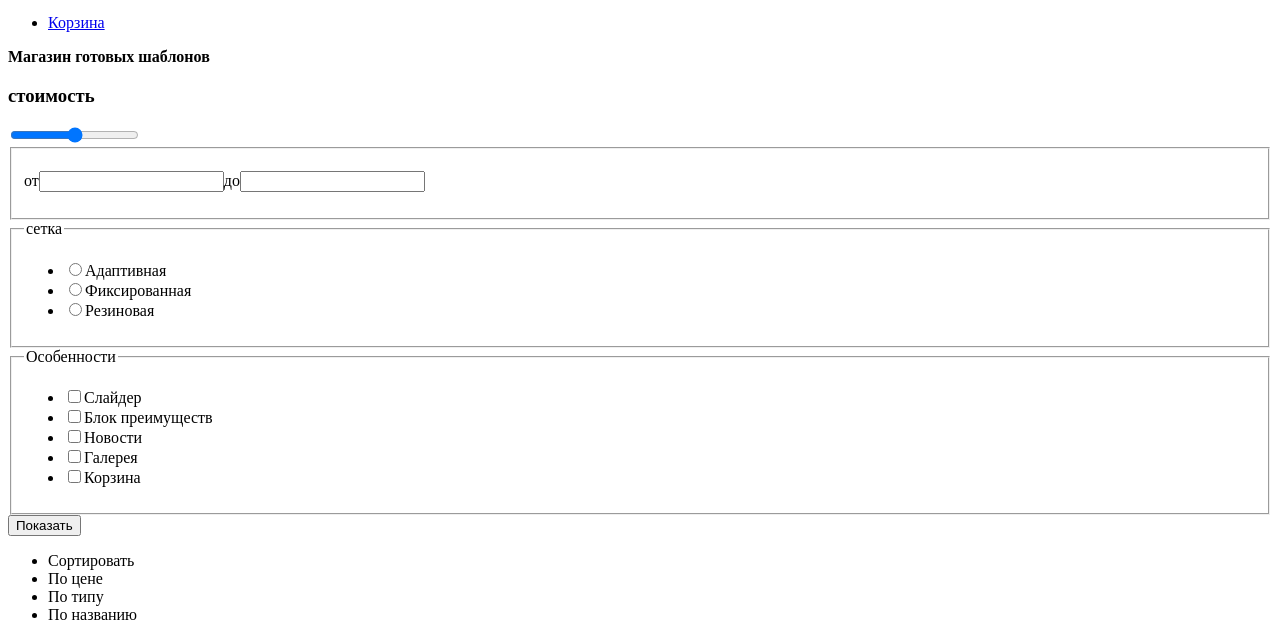
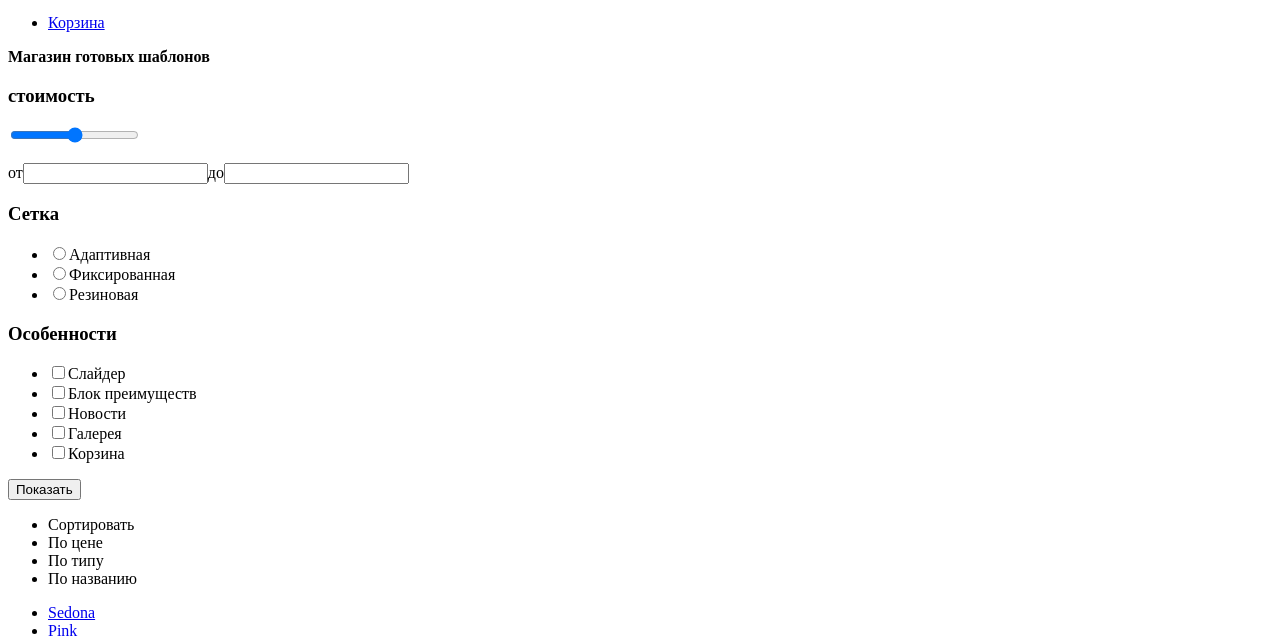
Before and after one commit to Val250387/Nerds, a plain HTML site: page catalog.html in a window 1280 px wide. Shown: the part 116-752 px from the top of the page. Drawn offline with Linux system fonts and the light colour scheme.

Commit message:
fieldset off

```diff
--- a/catalog.html
+++ b/catalog.html
@@ -27,21 +27,20 @@
         <div class="cost">
         <input type="range" min="0" max="100">
         <form class="filter">
-        <fieldset>
         <p><label>от</label><input type="number"><label>до</label><input type="number"></p>
-        </fieldset>
+        </form>
         </div>
-        <fieldset>
-          <legend>сетка</legend>
+        <section class="grid">
+        <h3>Сетка</h3>
         <ul>
         <li><input type="radio">Адаптивная</li>
         <li><input type="radio">Фиксированная</li>
         <li><input type="radio">Резиновая</li>
         </fieldset>
+        </section>
         </form>
         <form>
-          <fieldset>
-          <legend>Особенности</legend>
+          <h3>Особенности</h3>
         <ul>
         <li><input type="checkbox" name="product-group">Слайдер</li>
         <li><input type="checkbox" name="product-group">Блок преимуществ</li>
@@ -49,7 +48,6 @@
         <li><input type="checkbox" name="product-group">Галерея</li>
         <li><input type="checkbox" name="product-group">Корзина</li>
         </ul>
-        </fieldset>
         <button type="submit">Показать</button>
         </form>
       <section>
```
